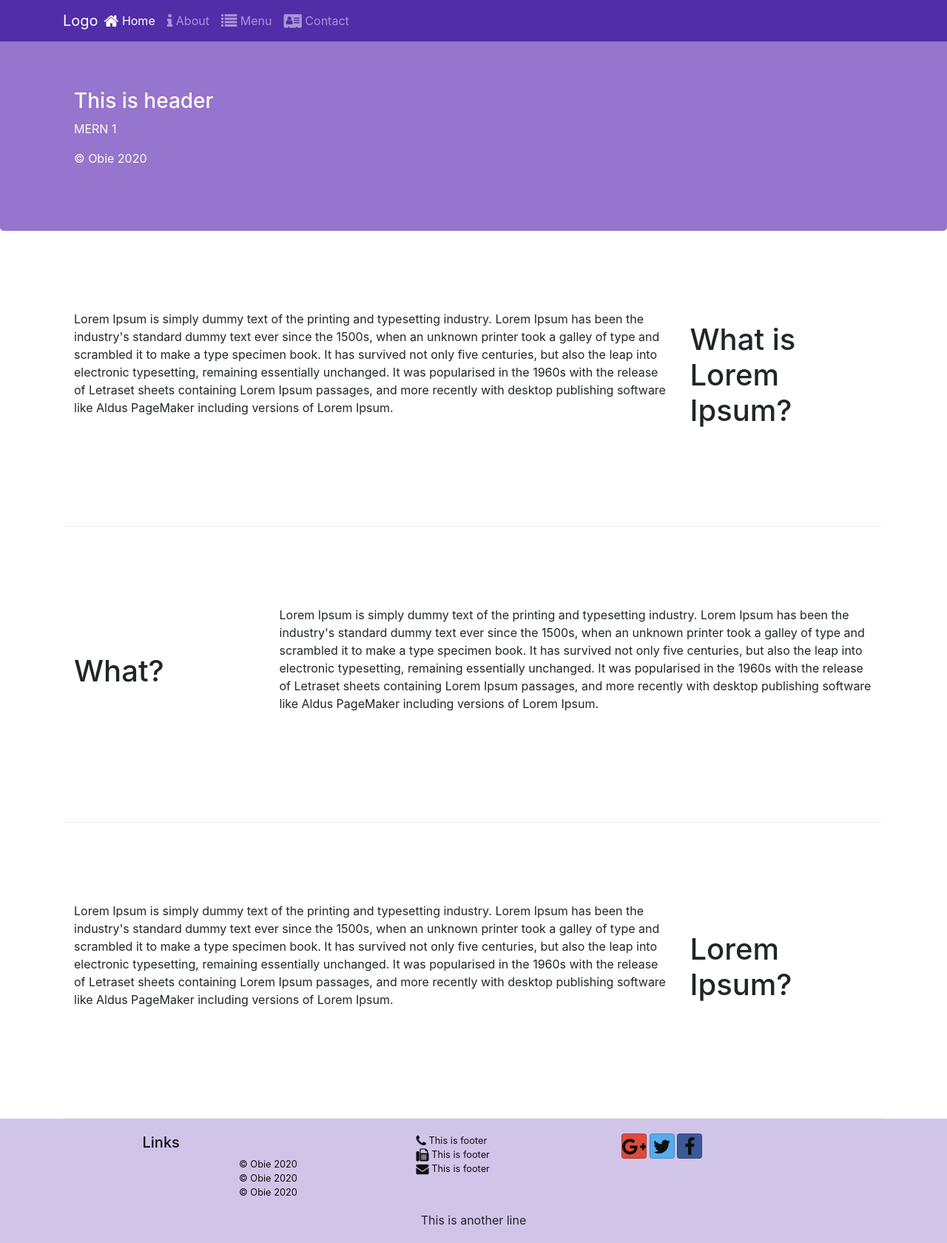
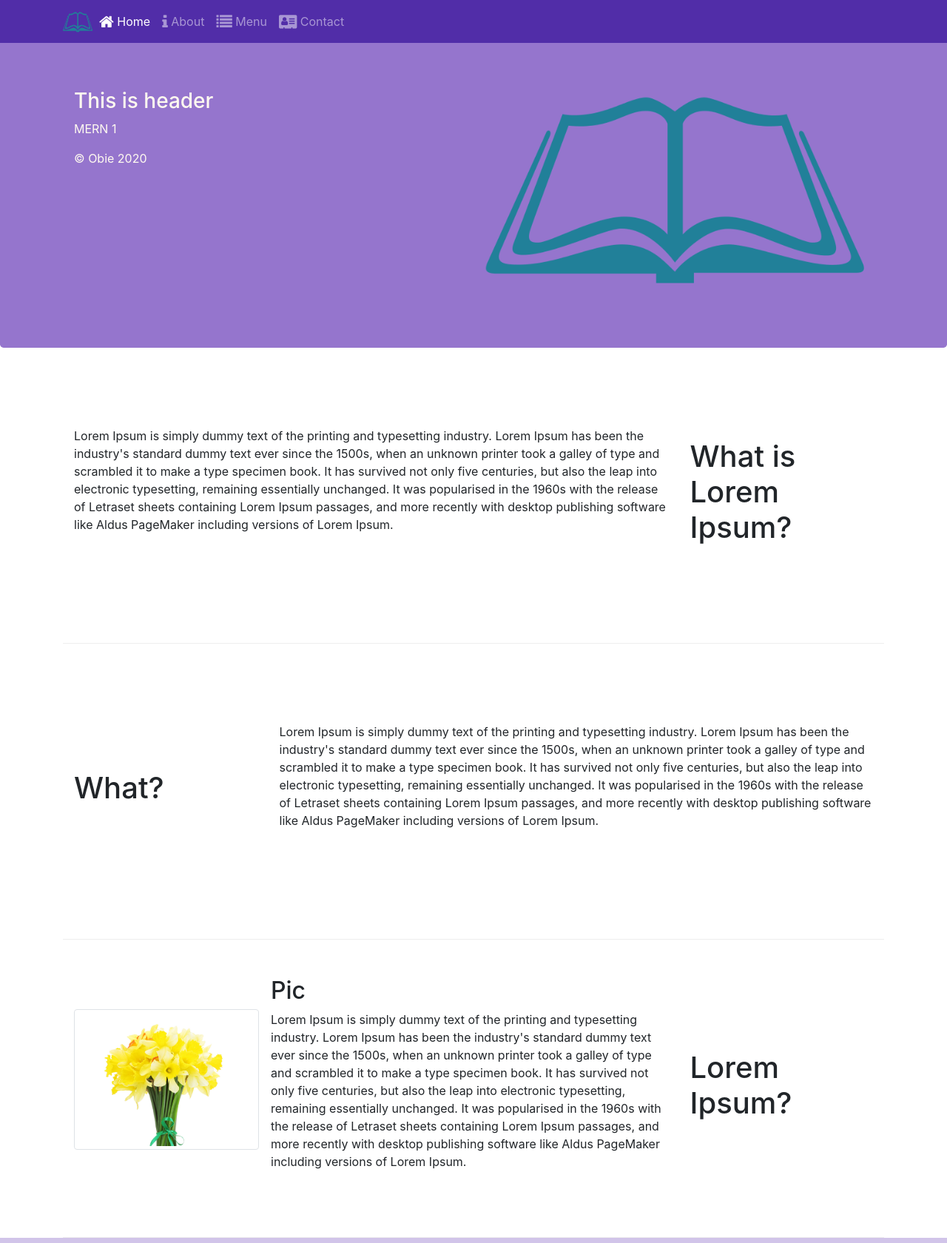
Before and after one commit to Obaidz/MERN1, a website: page index.html in a window 1280 px wide. Shown: the top 1680 px of the page at 74% size. Drawn offline with nearby package versions, Linux system fonts and the light colour scheme.

Commit message:
img and logo

```diff
--- a/index.html
+++ b/index.html
@@ -19,7 +19,7 @@
                     <button class="navbar-toggler" type="button" data-toggle="collapse" data-target="#Navbar">
                         <span class="navbar-toggler-icon"></span>
                     </button>
-                    <a class="navbar-brand mr-auto" href="#">Logo </a>
+                    <a class="navbar-brand mr-auto" href="#"><img src="img/logo.png" width="41" height="30"> </a>
                         <div class="collapse navbar-collapse " id= "Navbar">
                             <ul class="navbar-nav mr-auto">
                                 <li class="nav-item active"><a class="nav-link" href="#"><span class="fa fa-home fa-lg"></span> Home</a></li>
@@ -39,8 +39,8 @@
                             <p>MERN 1</p>
                             <p> &copy; Obie 2020</p>
                         </div>
-                        <div class="col-12 col-sm">
-
+                        <div class="col-12 col-sm align-self-center">
+                            <img src="img/logo.png" class="img-fluid">
                         </div>
                     </div>
 
@@ -84,7 +84,15 @@
                         </div>
 
                         <div class="col col-sm order-sm-first col-md">
-                            <p>Lorem Ipsum is simply dummy text of the printing and typesetting industry. Lorem Ipsum has been the industry's standard dummy text ever since the 1500s, when an unknown printer took a galley of type and scrambled it to make a type specimen book. It has survived not only five centuries, but also the leap into electronic typesetting, remaining essentially unchanged. It was popularised in the 1960s with the release of Letraset sheets containing Lorem Ipsum passages, and more recently with desktop publishing software like Aldus PageMaker including versions of Lorem Ipsum.</p>
+                            <div class="media">
+                                <img class="d-flex mr-3 img-thumbnail align-self-center" src="img/image1.jpg" width="250" height="250" alt="mr-0 margin right = 0, css">
+
+                                <div class="media-body">
+                                    <h2 class="mt-0">Pic</h2>
+                                    <p class="d-none d-sm-block">Lorem Ipsum is simply dummy text of the printing and typesetting industry. Lorem Ipsum has been the industry's standard dummy text ever since the 1500s, when an unknown printer took a galley of type and scrambled it to make a type specimen book. It has survived not only five centuries, but also the leap into electronic typesetting, remaining essentially unchanged. It was popularised in the 1960s with the release of Letraset sheets containing Lorem Ipsum passages, and more recently with desktop publishing software like Aldus PageMaker including versions of Lorem Ipsum.</p>
+                                </div>
+                            </div>
+
                             <br>
                         </div>
 
```
Also changed, not shown: about.html (+1 -1 lines), contactUs.html (+1 -1 lines), img/bk.gif (added), img/fb.png (added), img/image1.jpg (added), img/image2.jpg (added), img/it.png (added), img/logo.png (added), img/logo1.png (added), img/logo3.png (added), img/logo4.png (added), img/tw.png (added), 3 other files.
